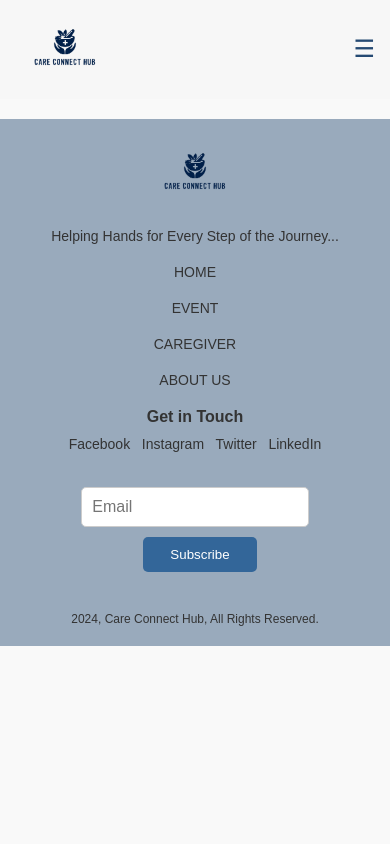
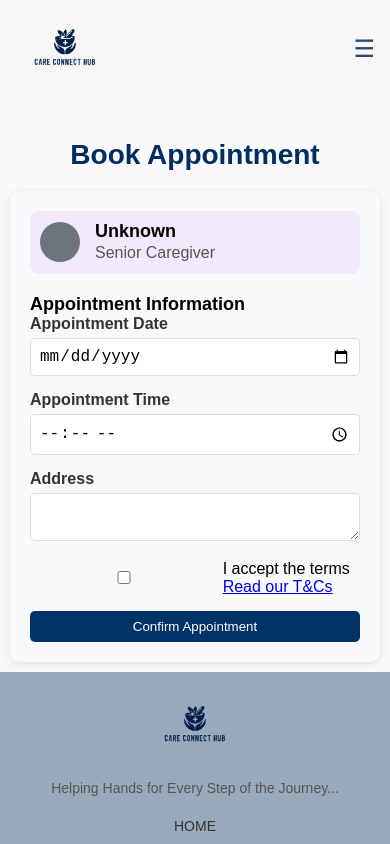
Before and after one commit to scetat/CareConnectHub, a React (Create React App) app in the folder frontend/: page /AppointmentPage in a window 390 px wide. Shown: the top 844 px of the page. Built offline with nearby package versions, Linux system fonts and the light colour scheme.

Commit message:
Appointment Frontend

```diff
--- a/frontend/src/App.js
+++ b/frontend/src/App.js
@@ -7,11 +7,12 @@ import "./index.css";
 import CaregiverHome from "./Pages/CaregiverHome";
 import CaregiverMatch from "./Pages/CaregiverMatch";
 import About from "./Pages/AboutUs";
+import Login from "./Pages/Login";
 import EventPage from "./Pages/EventPage";
 import ManageProfile from "./Pages/ManageProfile";
-import Login from "./Pages/Login";
 import EventDetail from './components/EventDetail';
 import Moreinfo from "./Pages/Moreinfo";
+import AppointmentPage from "./Pages/AppointmentPage";
 
 function App() {
   return (
@@ -23,12 +24,13 @@ function App() {
         <Route path="/home" exact={true} element={<Home />} />
         <Route path="/caregiver" exact={true} element={<CaregiverMatch />} />
         <Route path="/signup" element={<SignUpPage />} />
-        <Route path="/login" element={<Login />} />
         <Route path="/about" exact={true} element={<About />} />
+        <Route path="/login" exact={true} element={<Login />} />
         <Route path="/events" element={<EventPage />} />
         <Route path="/manage" element={<ManageProfile />} />
         <Route path="/event/:id" element={<EventDetail />} />
         <Route path="/moreinfo" element={<Moreinfo />} />
+        <Route path="/AppointmentPage" element={<AppointmentPage />} />
       </Routes>
       <Footer />
     </BrowserRouter>
--- /dev/null
+++ b/frontend/src/Pages/AppointmentPage.js
@@ -0,0 +1,76 @@
+import React, { useState } from 'react';
+import { useLocation } from 'react-router-dom';
+import '../css/AppointmentPage.css';
+
+const AppointmentPage = () => {
+  const location = useLocation();
+  const caregiver = location.state?.caregiver;
+
+  const [formData, setFormData] = useState({
+    date: '',
+    time: '',
+    address: '',
+    termsAccepted: false,
+  });
+
+  const handleChange = (e) => {
+    const { name, value, type, checked } = e.target;
+    setFormData((prevData) => ({
+      ...prevData,
+      [name]: type === 'checkbox' ? checked : value,
+    }));
+  };
+
+  const handleSubmit = (e) => {
+    e.preventDefault();
+    if (formData.termsAccepted) {
+      alert('Appointment confirmed!');
+    } else {
+      alert('Please accept the terms and conditions.');
+    }
+  };
+
+  return (
+    <div className="appointment-page">
+      <h1>Book Appointment</h1>
+      <div className="appointment-card">
+        <div className="caregiver-info">
+          <div className="profile-initial">{caregiver && caregiver.UserID.FirstName.charAt(0)}</div>
+          <div className="caregiver-details">
+            <h3>{caregiver ? `${caregiver.UserID.FirstName} ${caregiver.UserID.LastName}` : 'Unknown'}</h3>
+            <p>Senior Caregiver</p>
+          </div>
+        </div>
+        <form className="appointment-form" onSubmit={handleSubmit}>
+          <h3>Appointment Information</h3>
+          <label>
+            Appointment Date
+            <input type="date" name="date" value={formData.date} onChange={handleChange} required />
+          </label>
+          <label>
+            Appointment Time
+            <input type="time" name="time" value={formData.time} onChange={handleChange} required />
+          </label>
+          <label>
+            Address
+            <textarea name="address" value={formData.address} onChange={handleChange} required />
+          </label>
+          <div className="terms">
+            <input
+              type="checkbox"
+              name="termsAccepted"
+              checked={formData.termsAccepted}
+              onChange={handleChange}
+            />
+            <span>
+              I accept the terms <a href="/terms">Read our T&Cs</a>
+            </span>
+          </div>
+          <button type="submit" className="confirm-button">Confirm Appointment</button>
+        </form>
+      </div>
+    </div>
+  );
+};
+
+export default AppointmentPage;
--- a/frontend/src/Pages/Moreinfo.js
+++ b/frontend/src/Pages/Moreinfo.js
@@ -15,6 +15,10 @@ const Moreinfo = () => {
 
   const handleCancelClick = () => {
     navigate('/caregiver');
+  };
+
+  const handleBookAppointmentClick = () => {
+    navigate('/AppointmentPage', { state: { caregiver } });
   };
 
   return (
@@ -48,7 +52,7 @@ const Moreinfo = () => {
         </div>
         <div className="card-buttons">
           <button className="cancel-button" onClick={handleCancelClick}>Cancel</button>
-          <button className="book-button">Book Appointment</button>
+          <button className="book-button" onClick={handleBookAppointmentClick}>Book Appointment</button>
         </div>
       </div>
     </div>
--- /dev/null
+++ b/frontend/src/css/AppointmentPage.css
@@ -0,0 +1,129 @@
+.appointment-page {
+    padding: 20px;
+    max-width: 600px;
+    margin: auto;
+    text-align: center;
+    font-family: Arial, sans-serif;
+  }
+
+  h1 {
+    margin-bottom: 20px;
+    font-size: 28px;
+  }
+
+  .appointment-card {
+    background-color: #f8f9fa;
+    border-radius: 10px;
+    padding: 20px;
+    box-shadow: 0 2px 8px rgba(0, 0, 0, 0.1);
+  }
+
+  .caregiver-info {
+    display: flex;
+    align-items: center;
+    background-color: #f2e9fc;
+    border-radius: 8px;
+    padding: 10px;
+    margin-bottom: 20px;
+  }
+
+  .profile-initial {
+    background-color: #6c757d;
+    color: #fff;
+    display: inline-block;
+    width: 50px;
+    height: 50px;
+    border-radius: 50%;
+    font-size: 20px;
+    line-height: 50px;
+    text-align: center;
+    margin-right: 15px;
+  }
+
+  .caregiver-details {
+    text-align: left;
+  }
+
+  h3 {
+    margin: 0;
+    font-size: 18px;
+  }
+
+  p {
+    margin: 2px 0;
+    color: #555;
+  }
+
+  .appointment-form {
+    text-align: left;
+  }
+
+  label {
+    display: block;
+    margin-bottom: 15px;
+    font-weight: bold;
+  }
+
+  input, textarea {
+    width: 100%;
+    padding: 8px;
+    margin-top: 5px;
+    border: 1px solid #ddd;
+    border-radius: 5px;
+  }
+
+  textarea {
+    resize: vertical;
+  }
+
+  .terms {
+    display: flex;
+    align-items: center;
+    margin-bottom: 15px;
+    gap: 5px;
+  }
+
+  .terms input[type="checkbox"] {
+    margin: 0;
+  }
+
+  .terms span {
+    display: inline;
+  }
+
+  .confirm-button {
+    background-color: #003366;
+    color: #fff;
+    padding: 10px;
+    border: none;
+    border-radius: 5px;
+    cursor: pointer;
+    width: 100%;
+  }
+
+  .confirm-button:hover {
+    background-color: #002244;
+  }
+
+  @media (max-width: 768px) {
+    .appointment-page {
+      padding: 15px;
+    }
+
+    .profile-initial {
+      width: 40px;
+      height: 40px;
+      line-height: 40px;
+      font-size: 16px;
+    }
+  }
+
+  @media (max-width: 480px) {
+    .appointment-page {
+      padding: 10px;
+    }
+
+    .confirm-button {
+      padding: 8px;
+    }
+  }
--- /dev/null
+++ b/frontend/src/css/BookAppointment.css
@@ -0,0 +1,134 @@
+/* Basic container styling */
+.appointment-container {
+    max-width: 500px;
+    margin: 20px auto;
+    padding: 20px;
+    border: 1px solid #ddd;
+    border-radius: 8px;
+    background-color: #fff;
+  }
+
+  /* Caregiver info section */
+  .caregiver-info {
+    display: flex;
+    align-items: center;
+    gap: 10px;
+    margin-bottom: 20px;
+  }
+
+  .caregiver-info .profile-initial {
+    display: flex;
+    align-items: center;
+    justify-content: center;
+    width: 40px;
+    height: 40px;
+    background-color: #ddd;
+    border-radius: 50%;
+    font-size: 18px;
+    font-weight: bold;
+  }
+
+  .caregiver-info h2 {
+    font-size: 1.2rem;
+    margin: 0;
+  }
+
+  .caregiver-info p {
+    font-size: 0.9rem;
+    color: #666;
+  }
+
+  /* Appointment form styling */
+  .appointment-form h3 {
+    margin-bottom: 20px;
+    font-size: 1.3rem;
+  }
+
+  .appointment-form label {
+    display: block;
+    margin: 10px 0 5px;
+    font-weight: 500;
+  }
+
+  .appointment-form input,
+  .appointment-form textarea {
+    width: 100%;
+    padding: 10px;
+    border: 1px solid #ccc;
+    border-radius: 5px;
+    font-size: 1rem;
+  }
+
+  .appointment-form textarea {
+    resize: vertical;
+    min-height: 80px;
+  }
+
+  /* Terms section */
+  .terms {
+    display: flex;
+    align-items: center;
+    margin-top: 10px;
+    font-size: 0.9rem;
+  }
+
+  .terms input {
+    margin-right: 10px;
+  }
+
+  .terms a {
+    color: #007bff;
+    text-decoration: none;
+  }
+
+  .terms a:hover {
+    text-decoration: underline;
+  }
+
+  /* Confirm button */
+  .confirm-button {
+    width: 100%;
+    margin-top: 20px;
+    padding: 12px;
+    background-color: #003366;
+    color: #fff;
+    font-size: 1rem;
+    font-weight: 600;
+    border: none;
+    border-radius: 5px;
+    cursor: pointer;
+  }
+
+  .confirm-button:hover {
+    background-color: #002244;
+  }
+
+  /* Responsive Design */
+  @media (max-width: 768px) {
+    .appointment-container {
+      padding: 15px;
+    }
+
+    .appointment-form h3 {
+      font-size: 1.2rem;
+    }
+
+    .confirm-button {
+      font-size: 0.9rem;
+    }
+  }
+
+  @media (max-width: 576px) {
+    .caregiver-info h2 {
+      font-size: 1rem;
+    }
+
+    .appointment-form h3 {
+      font-size: 1.1rem;
+    }
+
+    .confirm-button {
+      padding: 10px;
+      font-size: 0.9rem;
+    }
+  }
```
Also changed, not shown: frontend/src/Pages/BookAppointment.js (added, +76 -0 lines), 1 other file (tests, documents, lock files or other folders).
